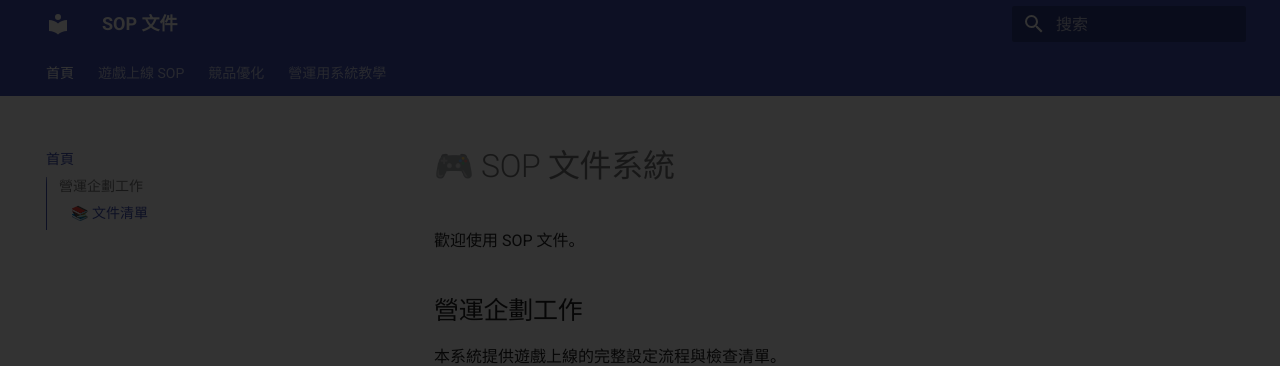
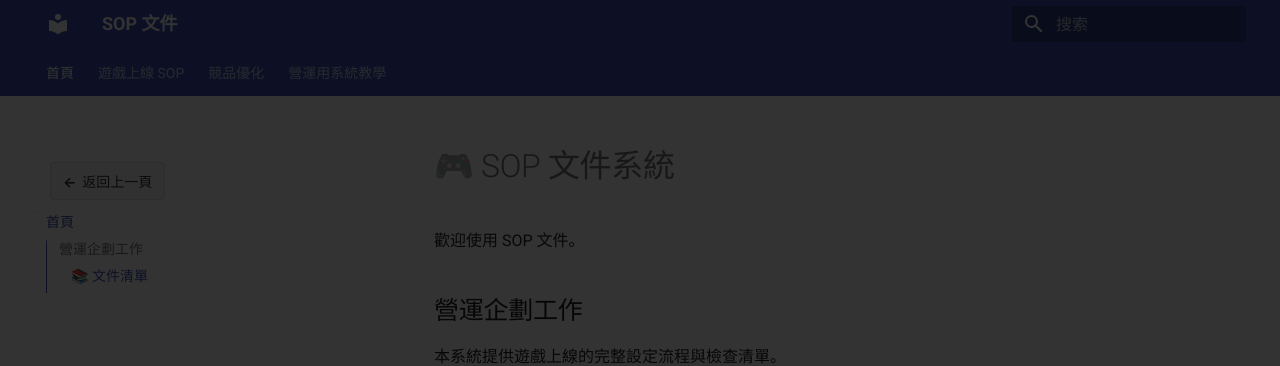
Before and after one commit to yayihuang-bit/sop-docs, an MkDocs documentation site: the page built from docs/index.md, in a window 1280 px wide. Shown: the top 366 px of the page. Built offline with MkDocs 1.6.1 and Material for MkDocs 9.7.7, drawn with Linux system fonts in a browser that asks for light colours.

Commit message:
添加返回上一页按钮到目录顶部
- 在左侧导航栏最上方添加「返回上一頁」按钮
- 按钮样式简洁，与导航菜单风格一致
- 点击后使用浏览器历史记录返回

Co-Authored-By: Claude Haiku 4.5 <noreply@anthropic.com>

```diff
--- a/overrides/main.html
+++ b/overrides/main.html
@@ -27,6 +27,32 @@
         width: 90vw !important;
         max-width: 280px !important;
       }
+    }
+    .back-button-container {
+      padding: 12px 16px;
+      border-bottom: 1px solid #e0e0e0;
+    }
+    .back-button {
+      display: inline-flex;
+      align-items: center;
+      gap: 6px;
+      padding: 8px 12px;
+      background-color: #f5f5f5;
+      border: 1px solid #ddd;
+      border-radius: 4px;
+      cursor: pointer;
+      font-size: 14px;
+      color: #333;
+      text-decoration: none;
+      transition: all 0.2s;
+    }
+    .back-button:hover {
+      background-color: #efefef;
+      border-color: #bbb;
+    }
+    .back-button::before {
+      content: '←';
+      font-weight: bold;
     }
   </style>
 {% endblock %}
@@ -149,10 +175,34 @@
       }
     }
 
+    function addBackButton() {
+      var nav = document.querySelector('.md-nav');
+      if (nav && !document.querySelector('.back-button-container')) {
+        var container = document.createElement('div');
+        container.className = 'back-button-container';
+        var button = document.createElement('button');
+        button.className = 'back-button';
+        button.textContent = '返回上一頁';
+        button.onclick = function() {
+          if (window.history.length > 1) {
+            window.history.back();
+          }
+        };
+        container.appendChild(button);
+        nav.insertBefore(container, nav.firstChild);
+      }
+    }
+
     if (document.readyState === 'loading') {
-      document.addEventListener('DOMContentLoaded', initPasswordProtection);
+      document.addEventListener('DOMContentLoaded', function() {
+        initPasswordProtection();
+        setTimeout(addBackButton, 100);
+      });
     } else {
       initPasswordProtection();
+      setTimeout(addBackButton, 100);
     }
+
+    document.addEventListener('page:load', addBackButton);
   </script>
 {% endblock %}
```
